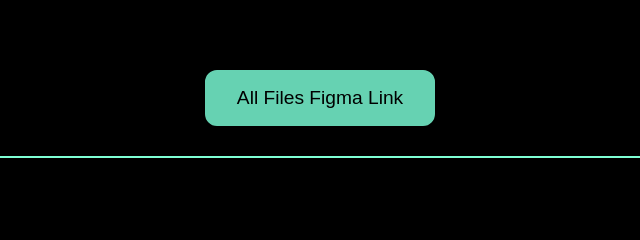
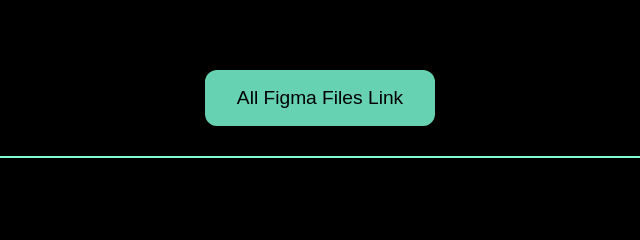
Before and after one commit to bhargavmalasala/portfolio, a plain HTML site: page index.html in a window 1280 px wide. Shown: the part 4331-4571 px from the top of the page, 320-960 px from the left. Drawn offline with Linux system fonts and the light colour scheme.

Commit message:
Files link button modified

```diff
--- a/index.html
+++ b/index.html
@@ -182,7 +182,7 @@
         </div>
     </div> -->
     <div class="figma">
-    <button onclick="window.open('https://github.com/mosaicra-ui/mosaicra-design-challenge/tree/main','_blank')">All Files Figma Link</button>
+    <button onclick="window.open('https://github.com/mosaicra-ui/mosaicra-design-challenge/tree/main','_blank')">All Figma Files Link</button>
     </div>
 
     <div class="divider"></div>
```
